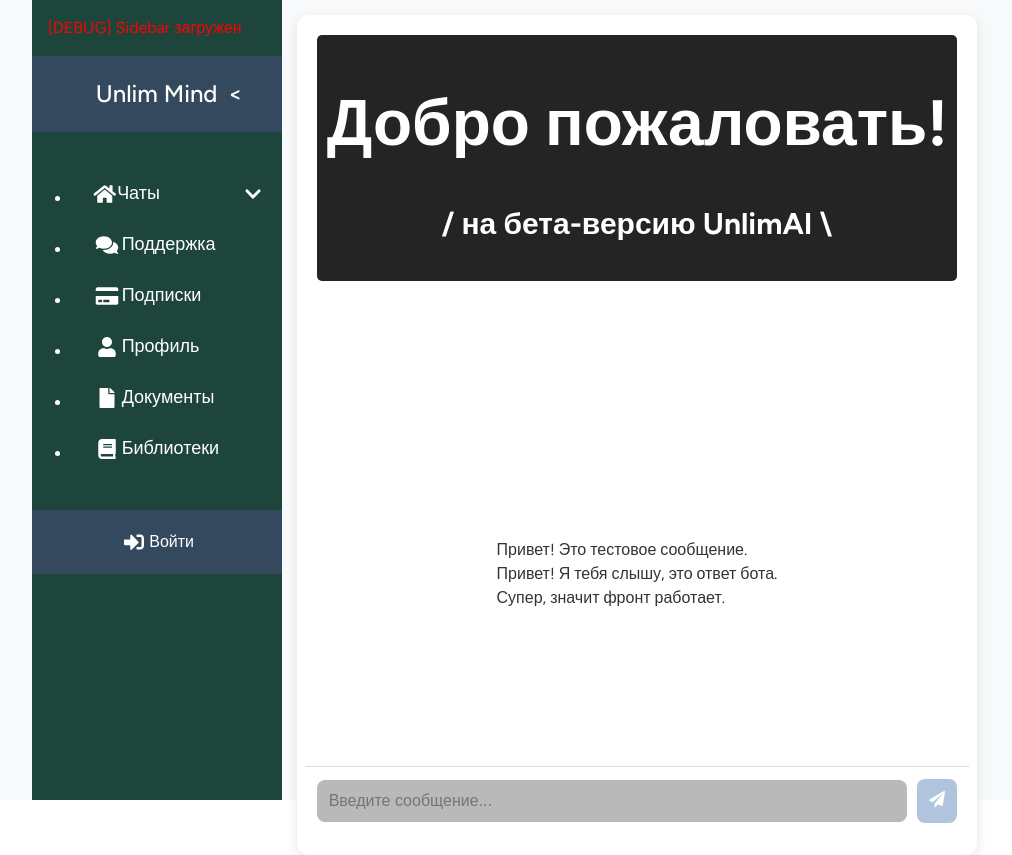
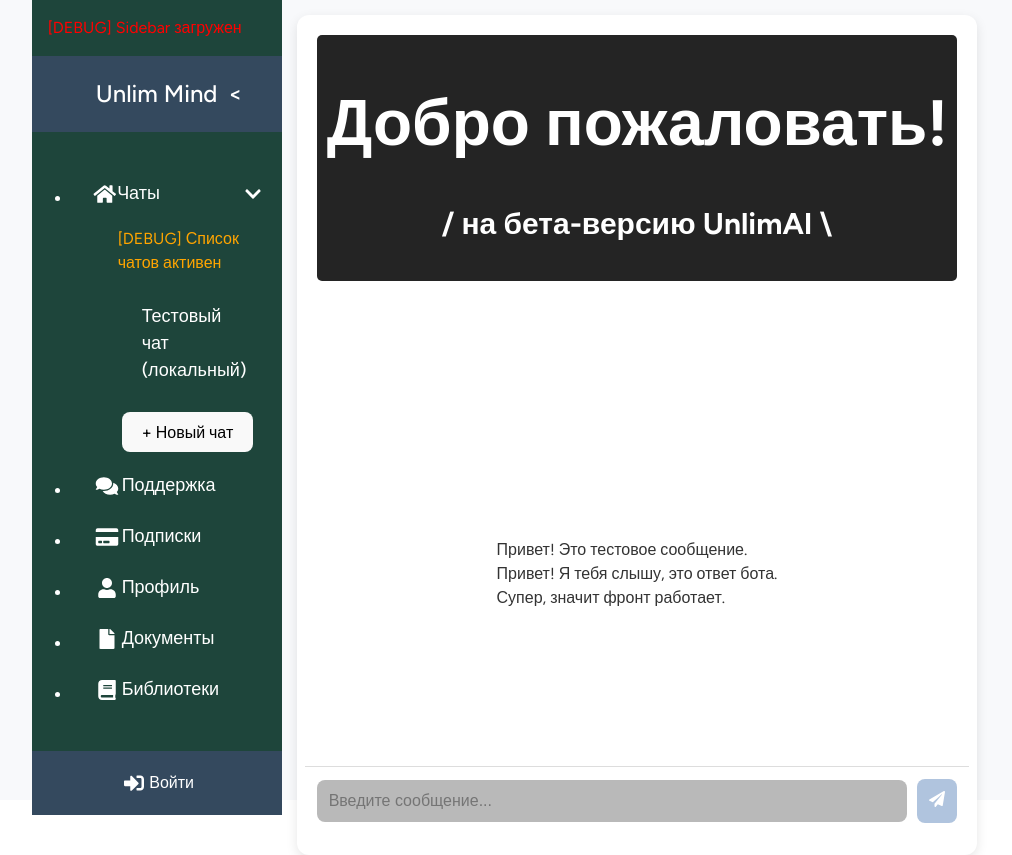
Before and after one commit to Maricvs/CRIDANSE, a React (Vite) app in the folder frontend/: page / in a window 1280 px wide. Shown: the whole page, without its empty margins (128-1140 px from the left). Built offline with nearby package versions, Linux system fonts and the light colour scheme.

Commit message:
Update Sidebar.css
Chat bar visibility

```diff
--- a/frontend/src/Sidebar.css
+++ b/frontend/src/Sidebar.css
@@ -120,9 +120,12 @@
   list-style: none;
   padding-left: 30px;
   margin: 0;
-  max-height: 0;
-  overflow: hidden;
-  transition: max-height 0.3s ease-out;
+  max-height: none;
+  overflow: visible;
+  transition: none;
+  display: block;
+  opacity: 1;
+  visibility: visible;
 }
 
 .sidebar-nav ul li .chat-list.open {
```
